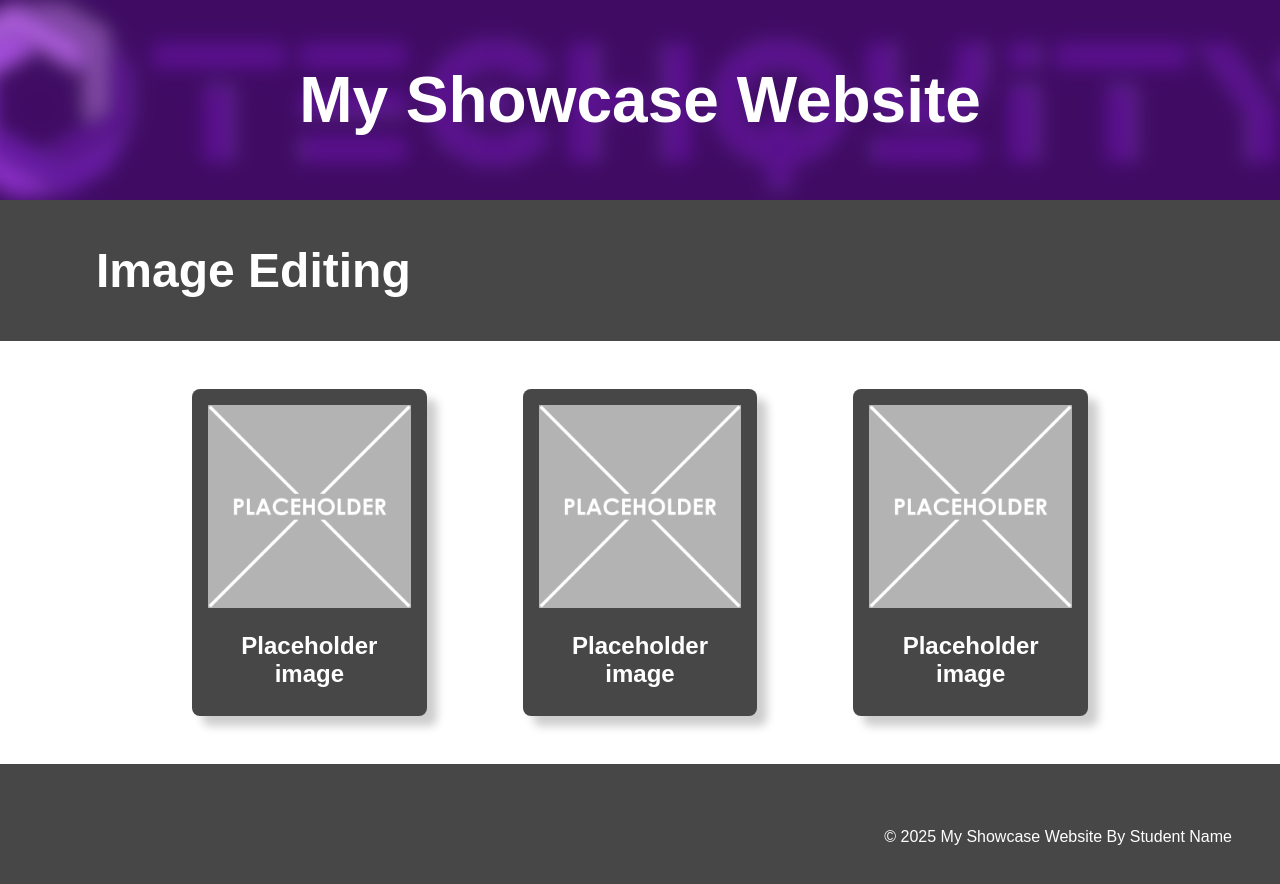
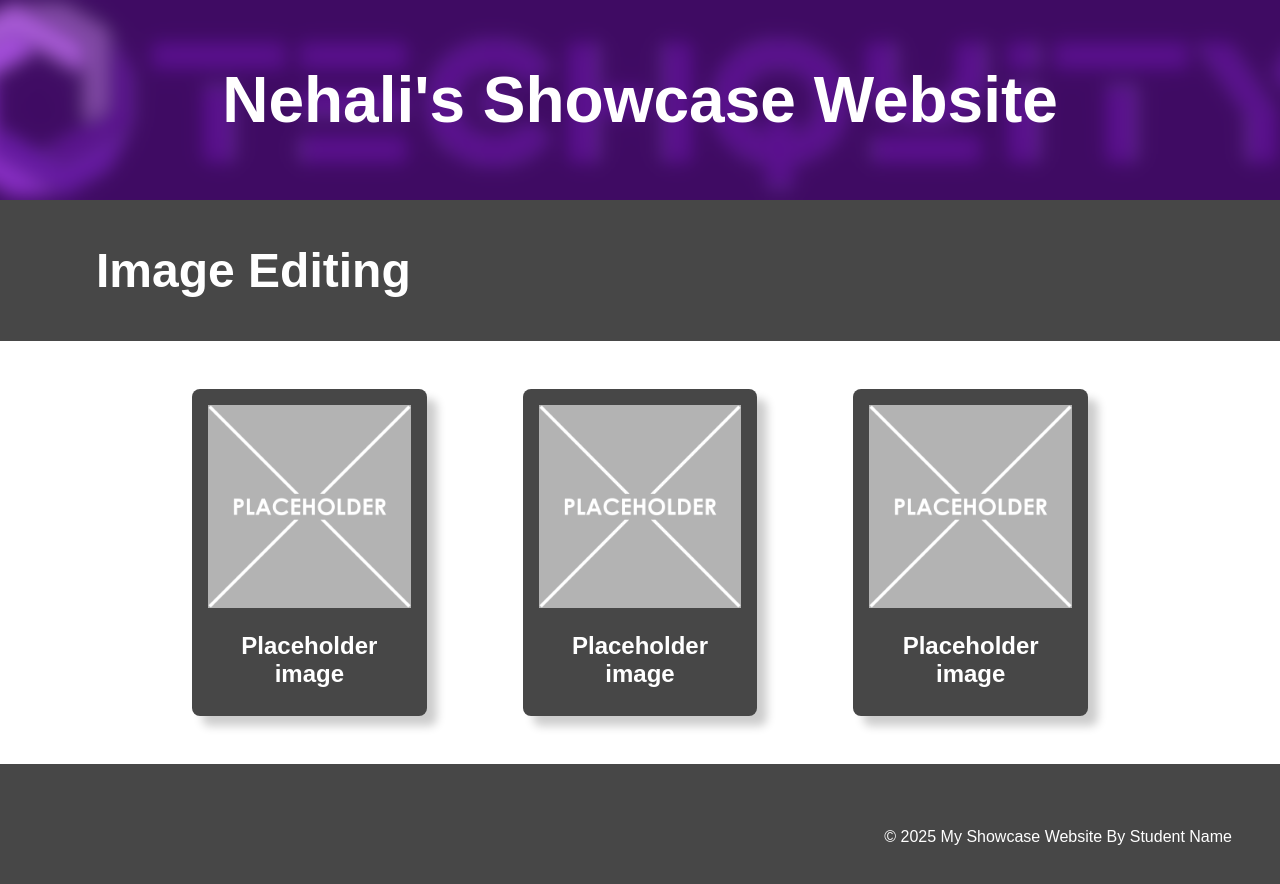
Before and after one commit to BHS-25641/MyYear10Website, a plain HTML site: page index.html in a window 1280 px wide. Drawn offline with Linux system fonts and the light colour scheme.

Commit message:
Changes made to title and hero text

```diff
--- a/index.html
+++ b/index.html
@@ -5,14 +5,14 @@
     <meta charset="UTF-8">
     <meta name="viewport" content="width=device-width, initial-scale=1.0">
     <link rel="stylesheet" href="style.css">
-    <title>My Showcase Website</title>
+    <title>Nehali's Showcase Website</title>
 </head>
 <!-- This is the main body of the website- ALL your content goes AFTER the <body> tag and before the </body> tag -->
 <body>
 
     <!-- The Hero Section -------------------------------------------------------------------------------------- -->
     <section class="hero">
-        <div class="hero-text">My Showcase Website</div>
+        <div class="hero-text">Nehali's Showcase Website</div>
     </section>
 
 <!-- Topic one ------------------------------------------------------------------------------------------------- -->
```
